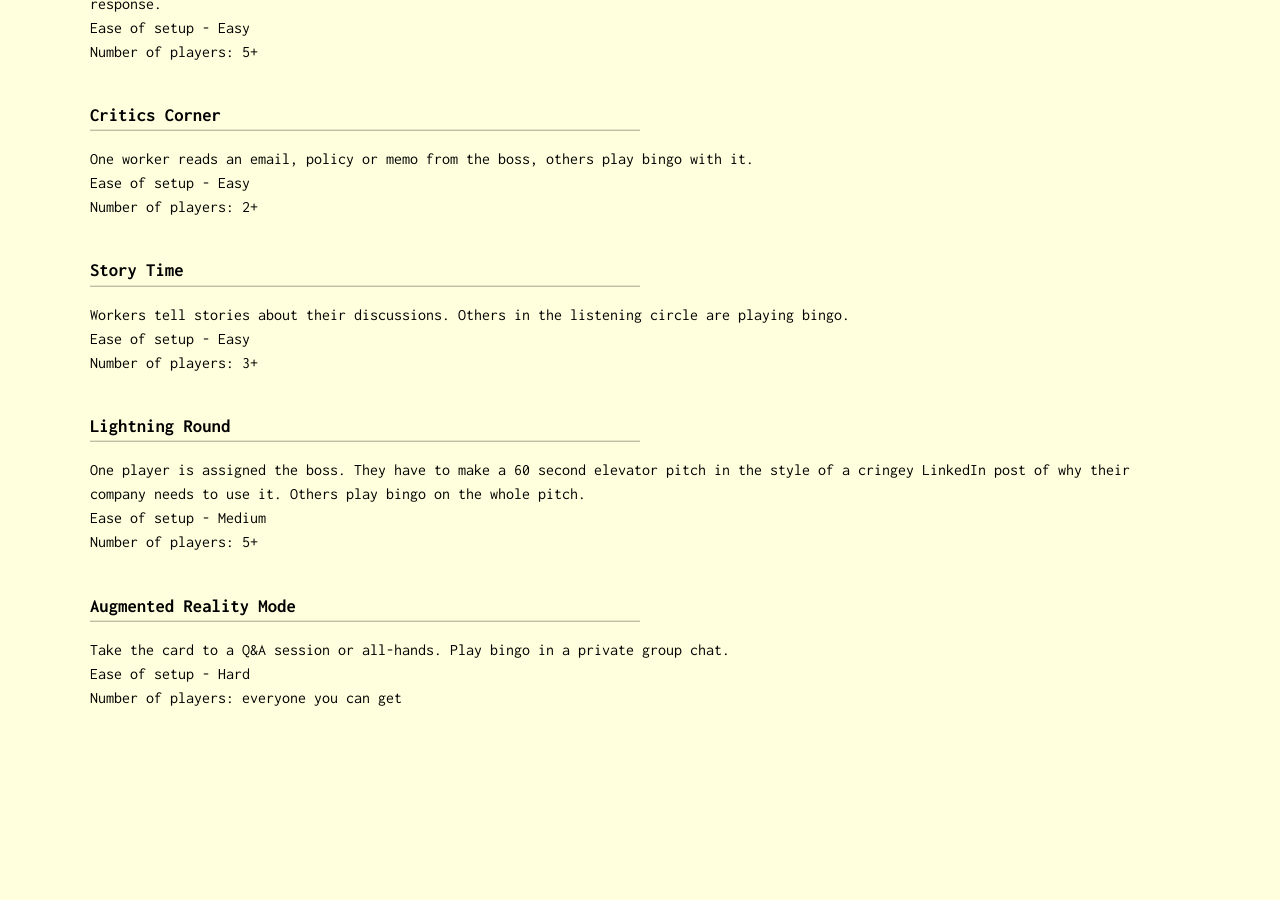
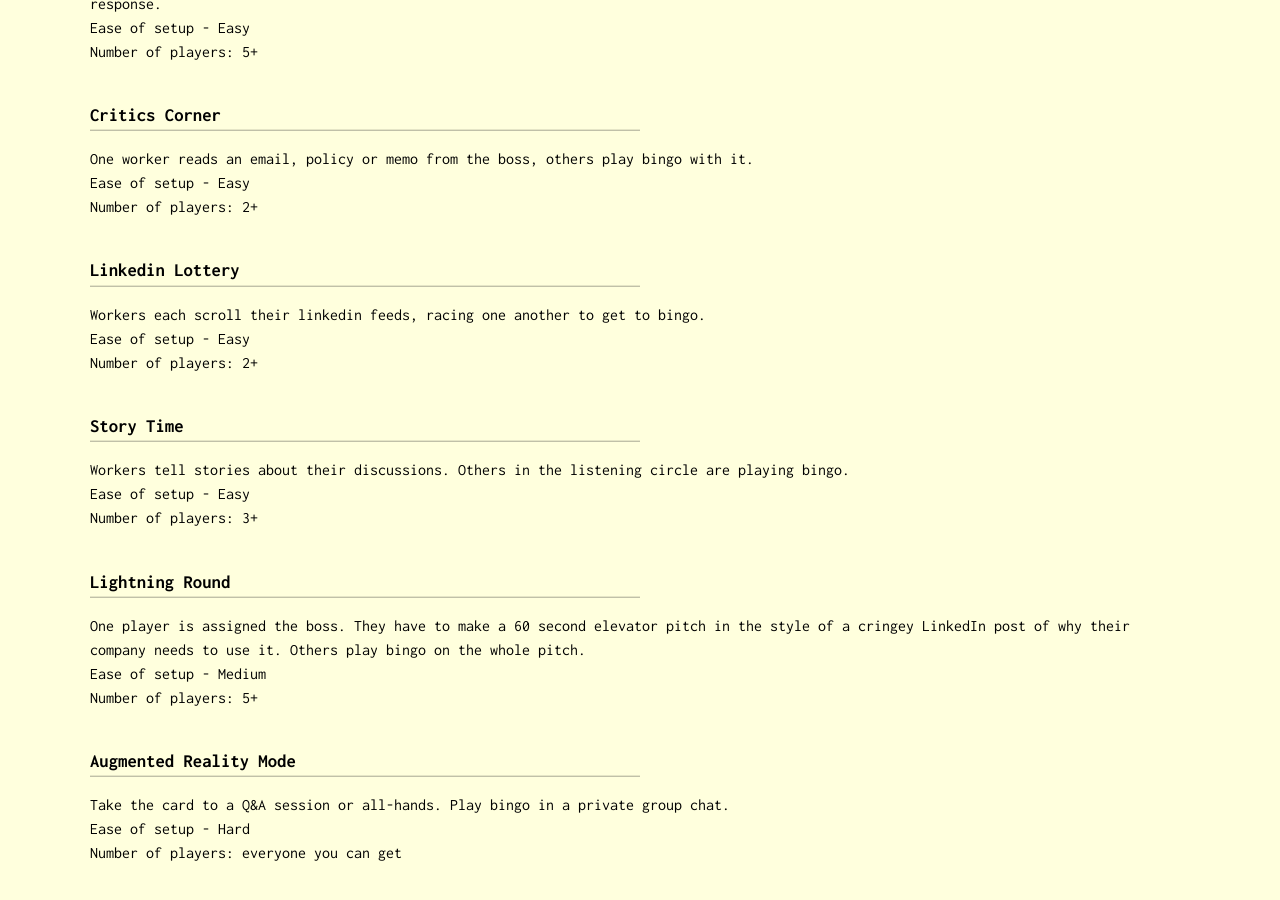
Before and after one commit to techworkersco/johnhenry, a Jekyll site: the page built from _resources/2025-09-18-bingo.md, in a window 1280 px wide and 900 px high, scrolled down 1338 px. Built offline with Jekyll 4.4.1, drawn with Linux system fonts in a browser that asks for light colours; before the commit the page ends 2100 px from its top, so only the background shows below that.

Commit message:
linkedin game

```diff
--- a/_resources/2025-09-18-bingo.md
+++ b/_resources/2025-09-18-bingo.md
@@ -34,6 +34,12 @@ One worker reads an email, policy or memo from the boss, others play bingo with
 Ease of setup - Easy<br>
 Number of players: 2+
 
+### Linkedin Lottery
+Workers each scroll their linkedin feeds, racing one another to get to
+bingo. <br>
+Ease of setup - Easy<br>
+Number of players: 2+
+
 ### Story Time
 Workers tell stories about their discussions. Others in the listening circle are playing bingo.<br>
 Ease of setup - Easy<br>
```
